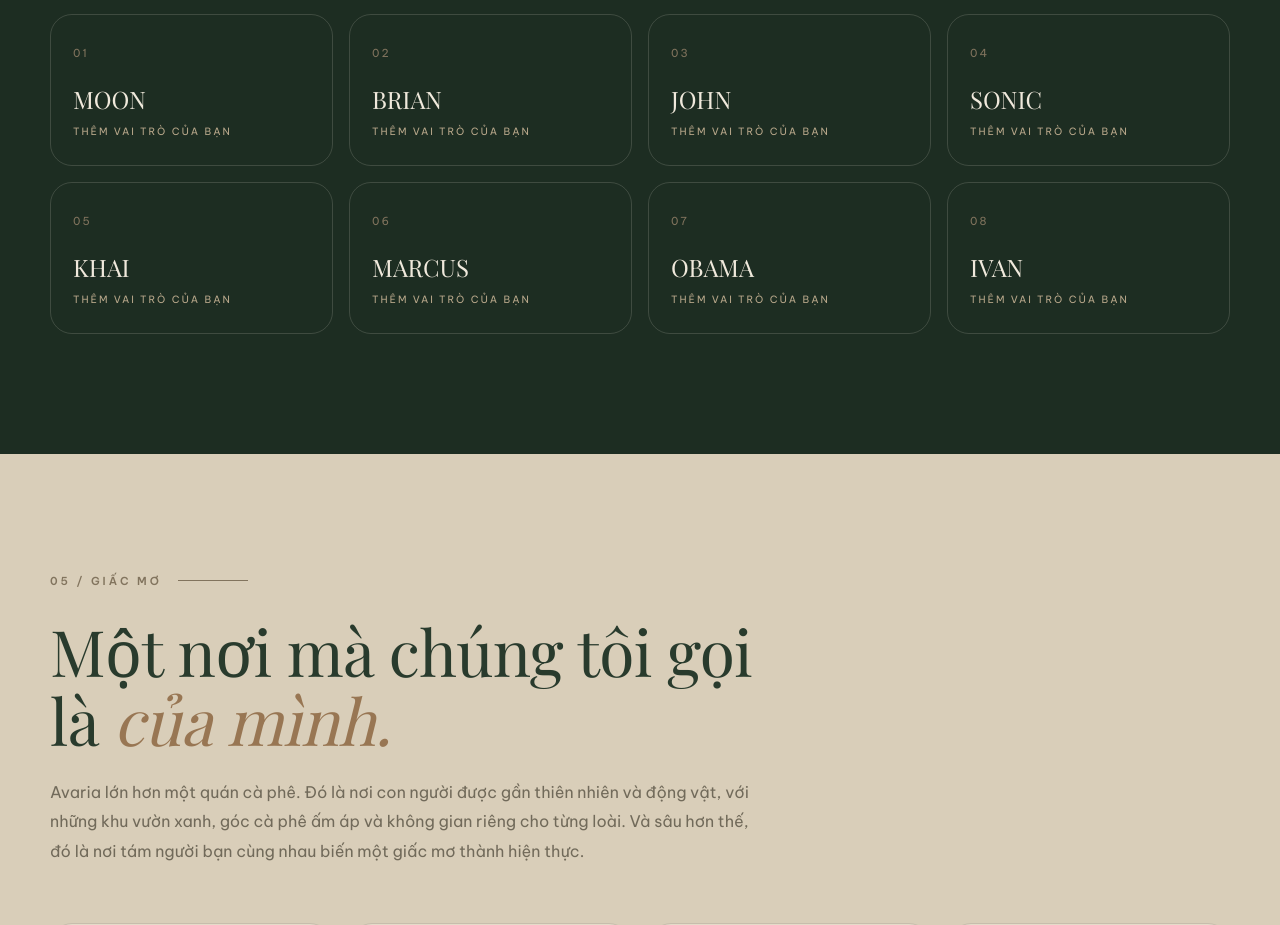
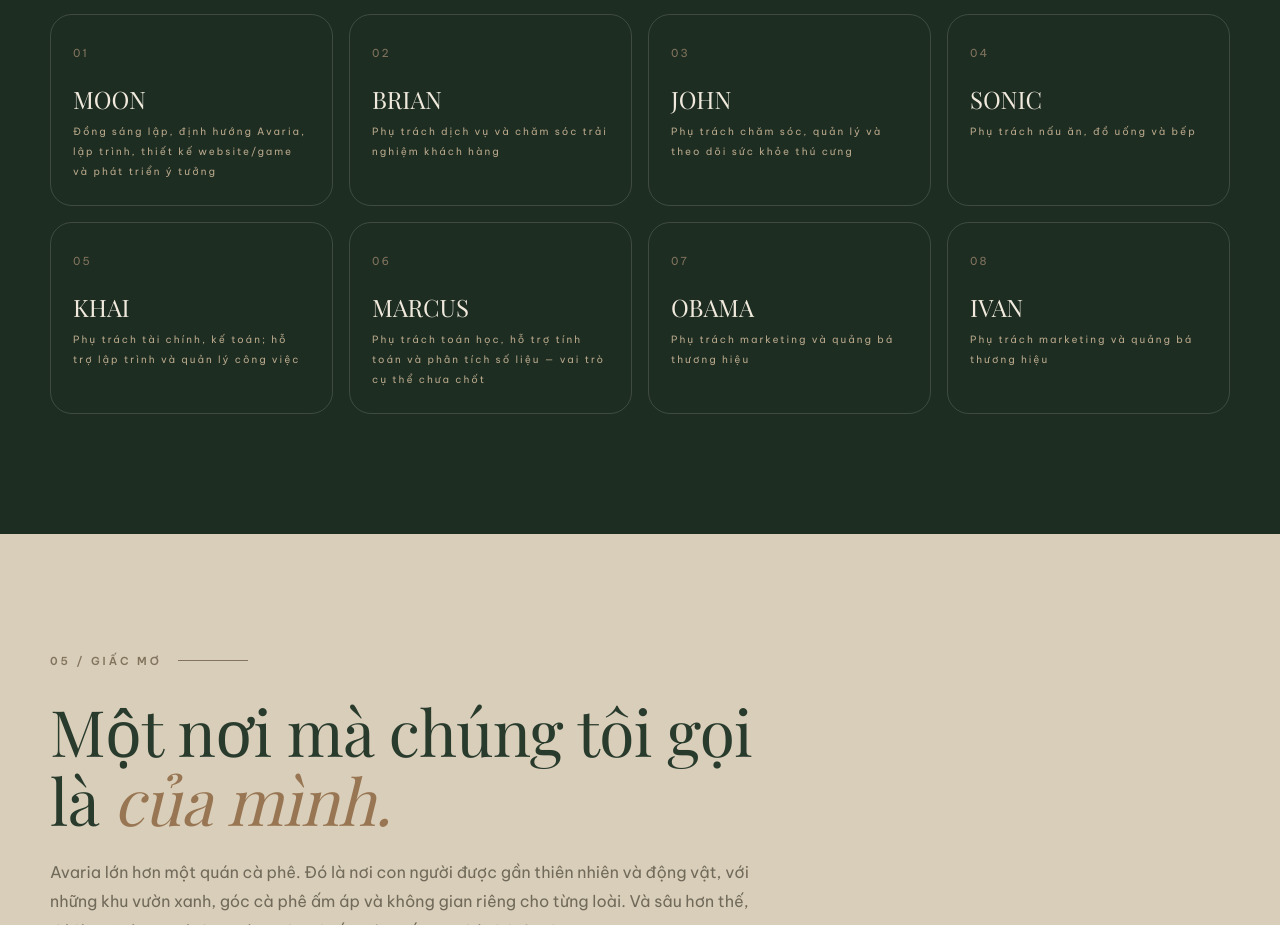
Before and after one commit to ledangtien2015-ctrl/avaria-pet-cafe, a plain HTML site: page story.html in a window 1280 px wide. Shown: the part 4400-5325 px from the top of the page. Drawn offline with nearby package versions, Linux system fonts and the light colour scheme; a web font is replaced by a local one.

Commit message:
Cap nhat

```diff
--- a/story.html
+++ b/story.html
@@ -113,7 +113,7 @@
     <div class="story-label">04 / TÁM CON NGƯỜI</div>
     <h2 class="reveal">Tám con người.<br><i>Một tầm nhìn.</i></h2>
     <p class="friends-lead reveal">Người yêu động vật, người có đầu óc kinh doanh, người sáng tạo, người mê nấu ăn, và người lúc nào cũng có thêm một ý tưởng mới. Chúng tôi không giống nhau, và có lẽ vì thế mà nhóm mới đủ đầy.</p>
-    <div class="friends-grid"><div class="friend-card reveal"><span>01</span><b>MOON</b><small>THÊM VAI TRÒ CỦA BẠN</small></div><div class="friend-card reveal"><span>02</span><b>BRIAN</b><small>THÊM VAI TRÒ CỦA BẠN</small></div><div class="friend-card reveal"><span>03</span><b>JOHN</b><small>THÊM VAI TRÒ CỦA BẠN</small></div><div class="friend-card reveal"><span>04</span><b>SONIC</b><small>THÊM VAI TRÒ CỦA BẠN</small></div><div class="friend-card reveal"><span>05</span><b>KHAI</b><small>THÊM VAI TRÒ CỦA BẠN</small></div><div class="friend-card reveal"><span>06</span><b>MARCUS</b><small>THÊM VAI TRÒ CỦA BẠN</small></div><div class="friend-card reveal"><span>07</span><b>OBAMA</b><small>THÊM VAI TRÒ CỦA BẠN</small></div><div class="friend-card reveal"><span>08</span><b>IVAN</b><small>THÊM VAI TRÒ CỦA BẠN</small></div></div>
+    <div class="friends-grid"><div class="friend-card reveal"><span>01</span><b>MOON</b><small>Đồng sáng lập, định hướng Avaria, lập trình, thiết kế website/game và phát triển ý tưởng</small></div><div class="friend-card reveal"><span>02</span><b>BRIAN</b><small>Phụ trách dịch vụ và chăm sóc trải nghiệm khách hàng</small></div><div class="friend-card reveal"><span>03</span><b>JOHN</b><small>Phụ trách chăm sóc, quản lý và theo dõi sức khỏe thú cưng</small></div><div class="friend-card reveal"><span>04</span><b>SONIC</b><small>	Phụ trách nấu ăn, đồ uống và bếp</small></div><div class="friend-card reveal"><span>05</span><b>KHAI</b><small>	Phụ trách tài chính, kế toán; hỗ trợ lập trình và quản lý công việc</small></div><div class="friend-card reveal"><span>06</span><b>MARCUS</b><small>	Phụ trách toán học, hỗ trợ tính toán và phân tích số liệu — vai trò cụ thể chưa chốt</small></div><div class="friend-card reveal"><span>07</span><b>OBAMA</b><small>	Phụ trách marketing và quảng bá thương hiệu</small></div><div class="friend-card reveal"><span>08</span><b>IVAN</b><small>	Phụ trách marketing và quảng bá thương hiệu</small></div></div>
   </div>
 </section>
 
```
